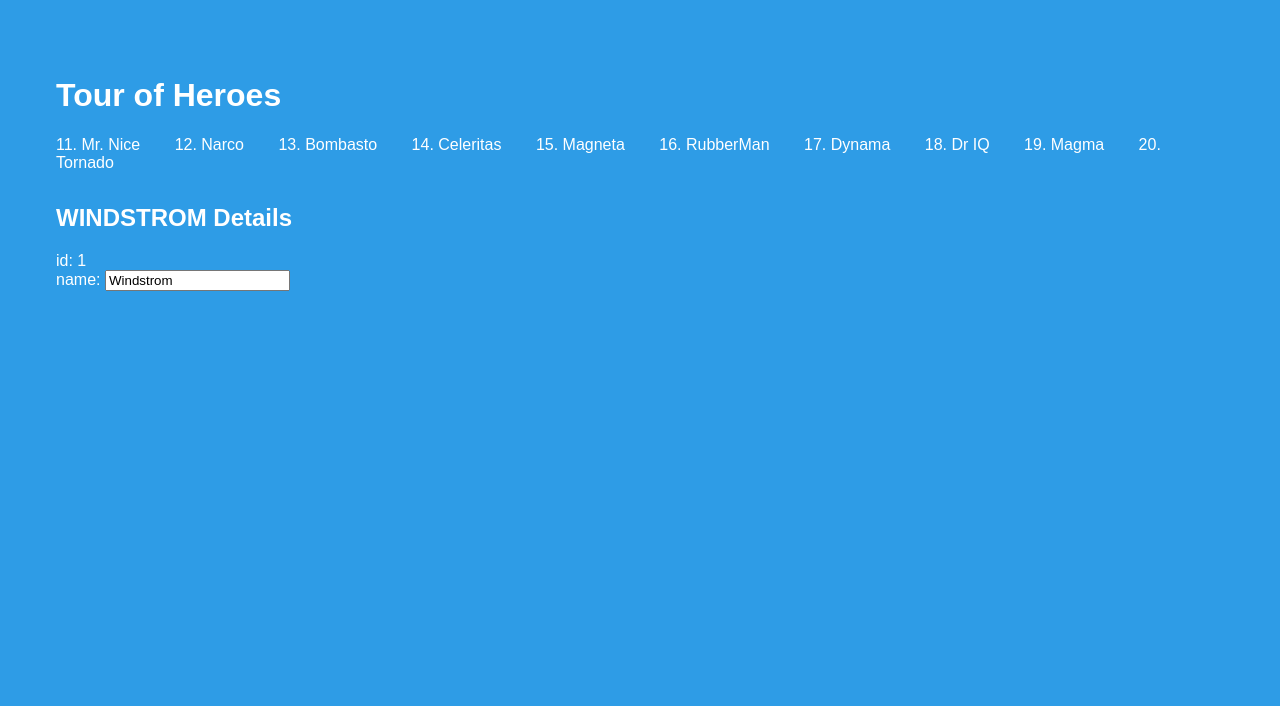
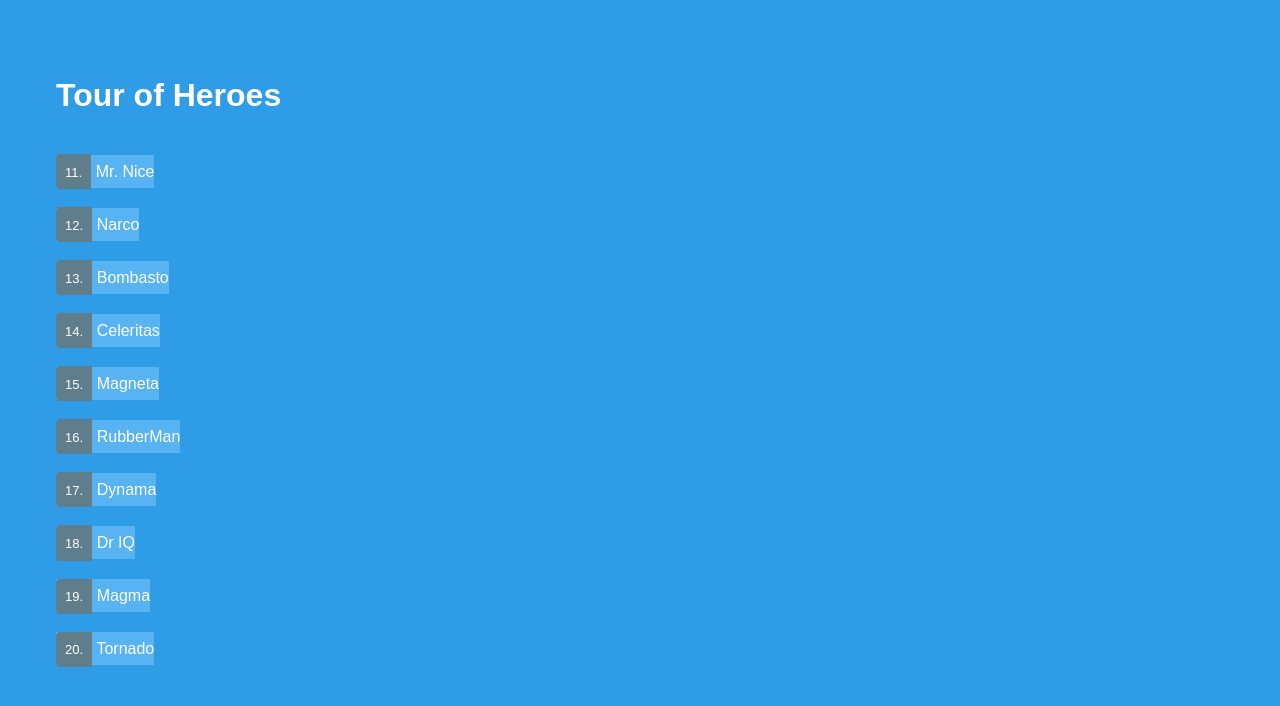
Before and after one commit to murdisto/TourOfHeroes, an Angular app: page / in a window 1280 px wide. Shown: the top 706 px of the page. Built offline with nearby package versions, Linux system fonts and the light colour scheme.

Commit message:
styles and bindings

```diff
--- a/src/app/heroes/heroes.component.css
+++ b/src/app/heroes/heroes.component.css
@@ -0,0 +1,47 @@
+/* HeroesComponent's private CSS styles */
+.selected {
+  background-color: #CFD8DC !important;
+  color: #2E9CE6;
+}
+.heroes {
+  margin: 0 0 2em 0;
+  list-style-type: none;
+  padding: 0;
+  width: 15em;
+}
+.heroes li {
+  cursor: pointer;
+  position: relative;
+  left: 0;
+  background: #57B3F1;
+  margin: .5em;
+  padding: .5em 0;
+  height: 1.6em;
+  border-radius: 4px;
+}
+.heroes li.selected:hover {
+  background-color: #BBD8DC !important;
+  color: #2E9CE6;
+}
+.heroes li:hover {
+  color: #607D8B;
+  background-color: #DDD;
+  left: .1em;
+}
+.heroes .text {
+  position: relative;
+  top: -3px;
+}
+.heroes .badge {
+  display: inline-flex;
+  font-size: small;
+  color: white;
+  padding: 0.9em 0.7em 0 0.7em;
+  background-color: #607D8B;
+  line-height: 1em;
+
+
+  height: 1.8em;
+  margin-right: 0;
+  border-radius: 4px 0 0 4px;
+}
--- a/src/app/heroes/heroes.component.html
+++ b/src/app/heroes/heroes.component.html
@@ -1,15 +1,21 @@
 
 <h2></h2>
 <ul class="heroes">
-  <li *ngFor="let hero of heroes">
-    <span class="badge">{{hero.id}}. </span>{{hero.name}}
+  <li *ngFor="let hero of heroes" (click)="onSelect(hero)" [class.selected]="hero === selectedHero">
+    <br>
+    <span class="badge">{{hero.id}}. </span>
+    {{hero.name}}
+    <br>
   </li>
+
 </ul>
 
-<h2>{{ hero.name | uppercase }} Details</h2>
-<div><span>id: </span>{{ hero.id }}</div>
-<div>
-    <label>name:
-      <input [(ngModel)]="hero.name" placeholder="name">
-    </label>
+<div *ngIf="selectedHero">
+  <h2>{{ selectedHero.name | uppercase }} Details</h2>
+  <div><span>id: </span>{{ selectedHero.id }}</div>
+  <div>
+      <label>name:
+        <input [(ngModel)]="selectedHero.name" placeholder="name">
+      </label>
+  </div>
 </div>
--- a/src/app/heroes/heroes.component.ts
+++ b/src/app/heroes/heroes.component.ts
@@ -10,14 +10,15 @@ import { HEROES } from '../mock-heroes';
 export class HeroesComponent implements OnInit {
   heroes = HEROES;
 
-  hero: Hero = {
-    id: 1,
-    name: 'Windstrom'
-  };
+  selectedHero: Hero;
 
   constructor() { }
 
   ngOnInit() {
   }
 
+  onSelect(hero: Hero): void {
+    this.selectedHero = hero;
+  }
+
 }
```
